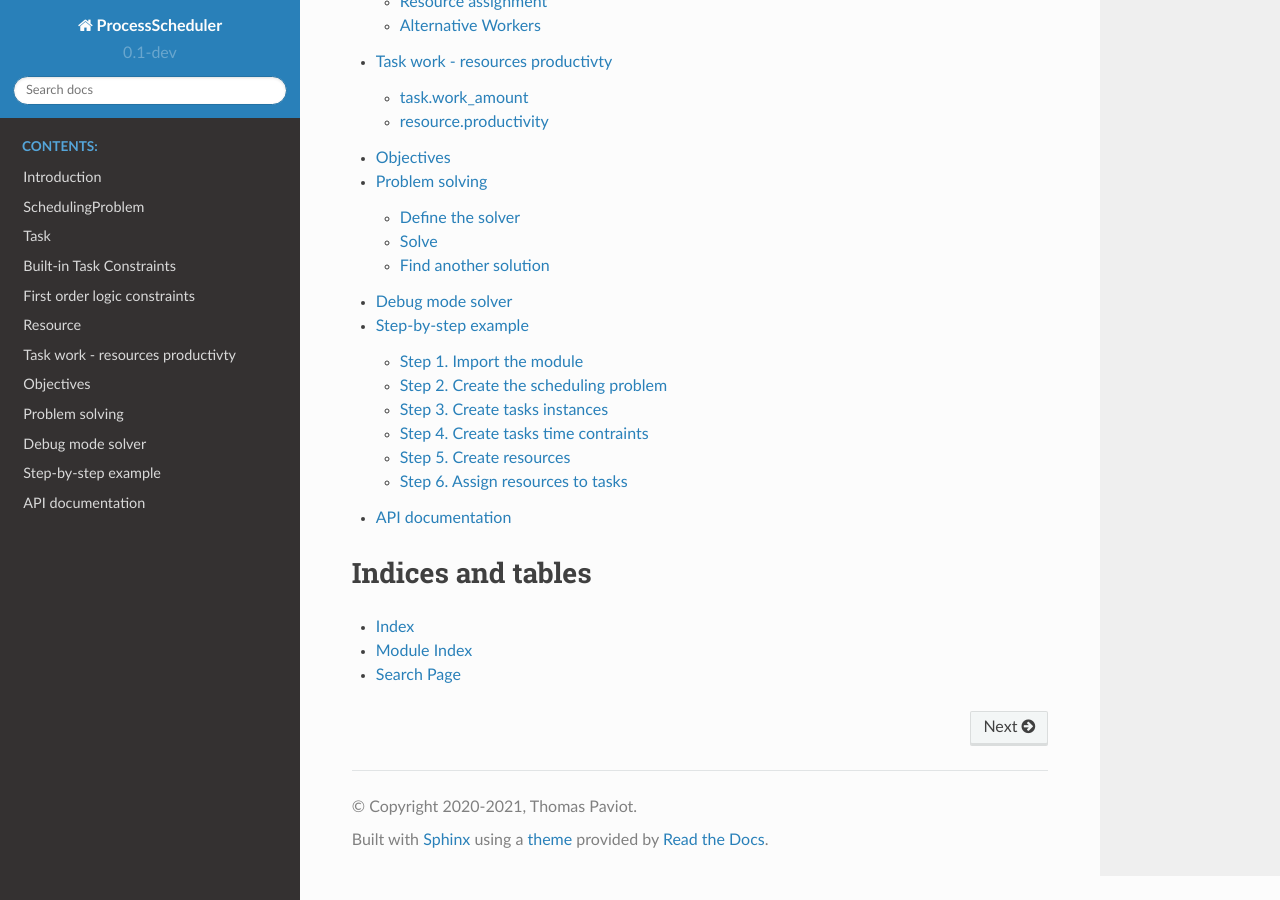
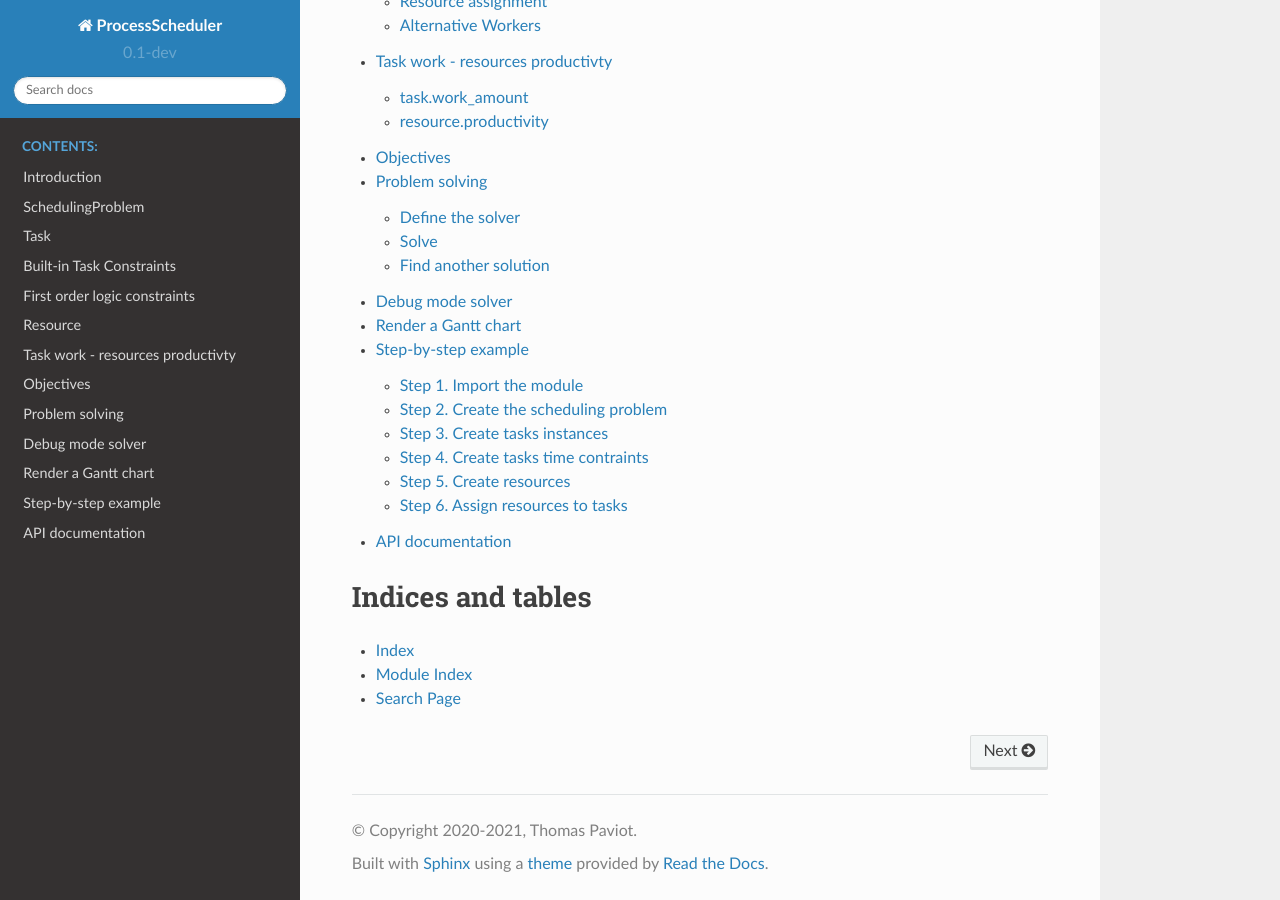
Before and after one commit to tpaviot/ProcessScheduler, a Sphinx documentation site: the page built from doc/index.rst, in a window 1280 px wide and 900 px high, scrolled down 638 px. Built offline with Sphinx 7.4.7 and the Read the Docs theme 2.0.0, drawn with Linux system fonts in a browser that asks for light colours.

Commit message:
Add gantt to doc

```diff
--- /dev/null
+++ b/doc/gantt.rst
@@ -0,0 +1,2 @@
+Render a Gantt chart
+====================
--- a/doc/index.rst
+++ b/doc/index.rst
@@ -17,6 +17,7 @@ A a 100% pure python library to compute resource-constrained task schedules. It
    objectives
    solving
    solver_debug_mode
+   gantt
    getting-started
    api
 
```
